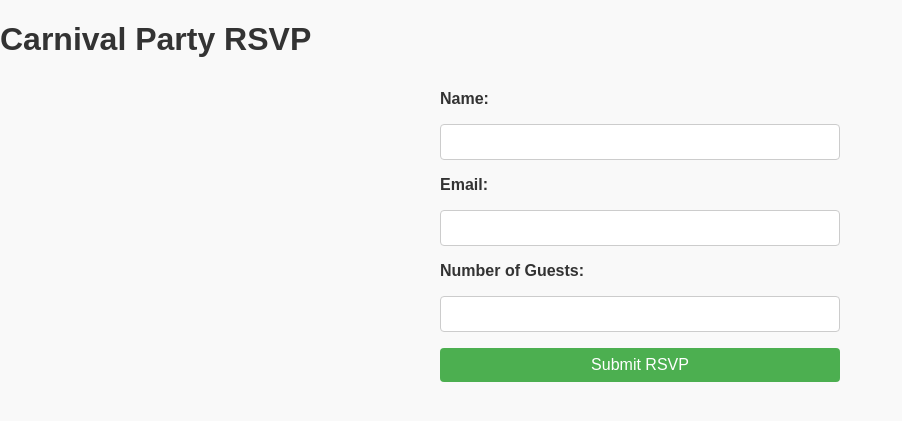
After one commit to SevenMizu/ColorBlock-Application, a Python web app: template templates/rsvp.html in a window 1280 px wide. The commit adds this page. Shown: the top 421 px of the page, without its empty margins (0-902 px from the left). Run offline with Jinja, Linux system fonts and the light colour scheme; the template is opened without the code that fills it, so the values that code supplies are empty.

Commit message:
added rsvp form and thank you

```diff
--- a/static/styles.css
+++ b/static/styles.css
@@ -89,6 +89,40 @@ body {
   background-color: #2196f3;
 }
 
+.rsvp-form {
+  max-width: 400px;
+  margin: 2rem auto;
+  display: flex;
+  flex-direction: column;
+  gap: 1rem;
+}
+
+.rsvp-form label {
+  font-weight: bold;
+}
+
+.rsvp-form input {
+  padding: 0.5rem;
+  border: 1px solid #ccc;
+  border-radius: 4px;
+  font-size: 1rem;
+}
+
+.rsvp-form button {
+  padding: 0.5rem 1rem;
+  background-color: #4caf50;
+  color: white;
+  border: none;
+  border-radius: 4px;
+  cursor: pointer;
+  font-size: 1rem;
+}
+
+.rsvp-form button:hover {
+  background-color: #45a049;
+}
+
+
 /* Footer */
 footer {
   text-align: center;
--- a/templates/index.html
+++ b/templates/index.html
@@ -26,7 +26,7 @@
                 <p></p>
             </a>
 
-            <a href="/party/red" class="party-card red">
+            <a href="/rsvp" class="party-card carnival">
                 <h2>Carnival Party</h2>
                 <p>RSVP now!</p>
             </a>
--- /dev/null
+++ b/templates/rsvp.html
@@ -0,0 +1,28 @@
+<!DOCTYPE html>
+<html lang="en">
+<head>
+    <meta charset="UTF-8">
+    <meta name="viewport" content="width=device-width, initial-scale=1.0">
+    <title>Carnival Party RSVP</title>
+    <link rel="stylesheet" href="/static/styles.css">
+</head>
+<body>
+    <header>
+        <h1>Carnival Party RSVP</h1>
+    </header>
+    <main>
+        <form action="/rsvp" method="POST" class="rsvp-form">
+            <label for="name">Name:</label>
+            <input type="text" id="name" name="name" required>
+
+            <label for="email">Email:</label>
+            <input type="email" id="email" name="email" required>
+
+            <label for="guests">Number of Guests:</label>
+            <input type="number" id="guests" name="guests" min="1" required>
+
+            <button type="submit">Submit RSVP</button>
+        </form>
+    </main>
+</body>
+</html>
```
Also changed, not shown: app.py (+10 -1 lines), templates/thank_you.html (added, +18 -0 lines).
